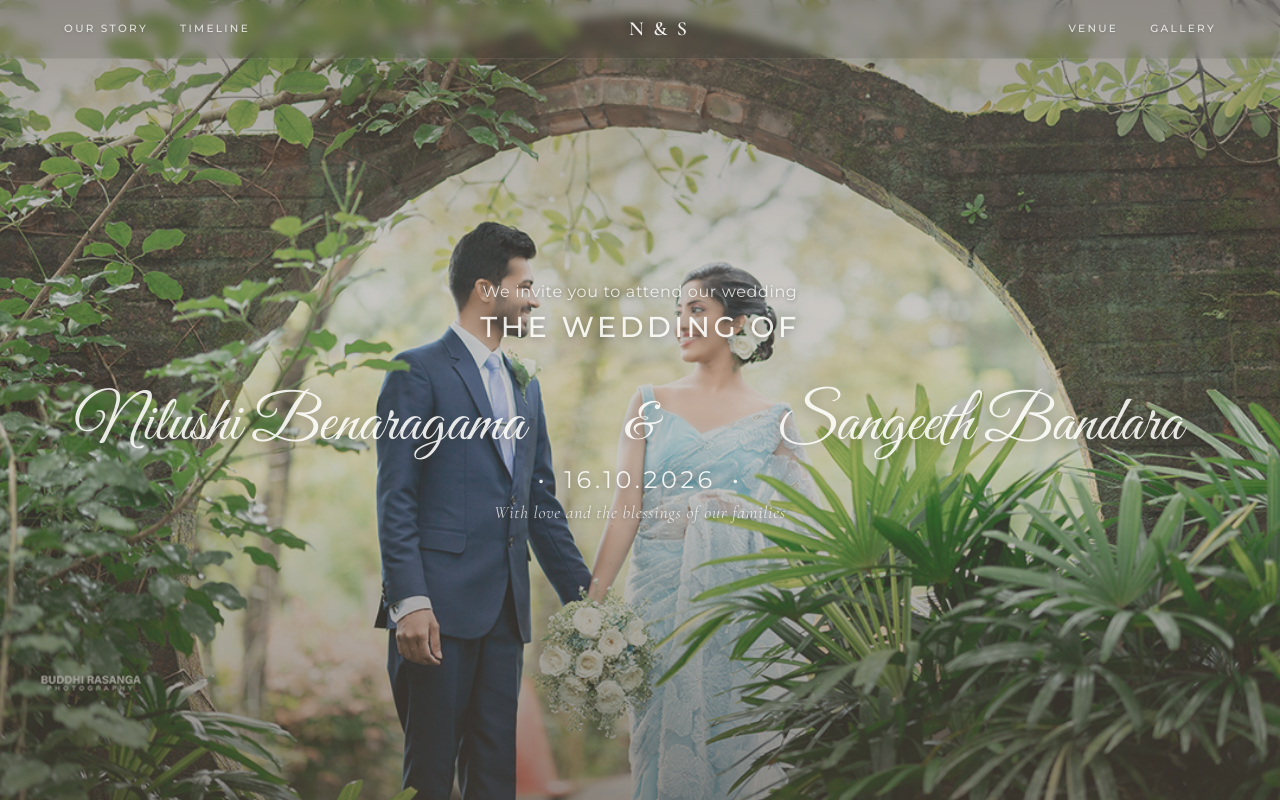
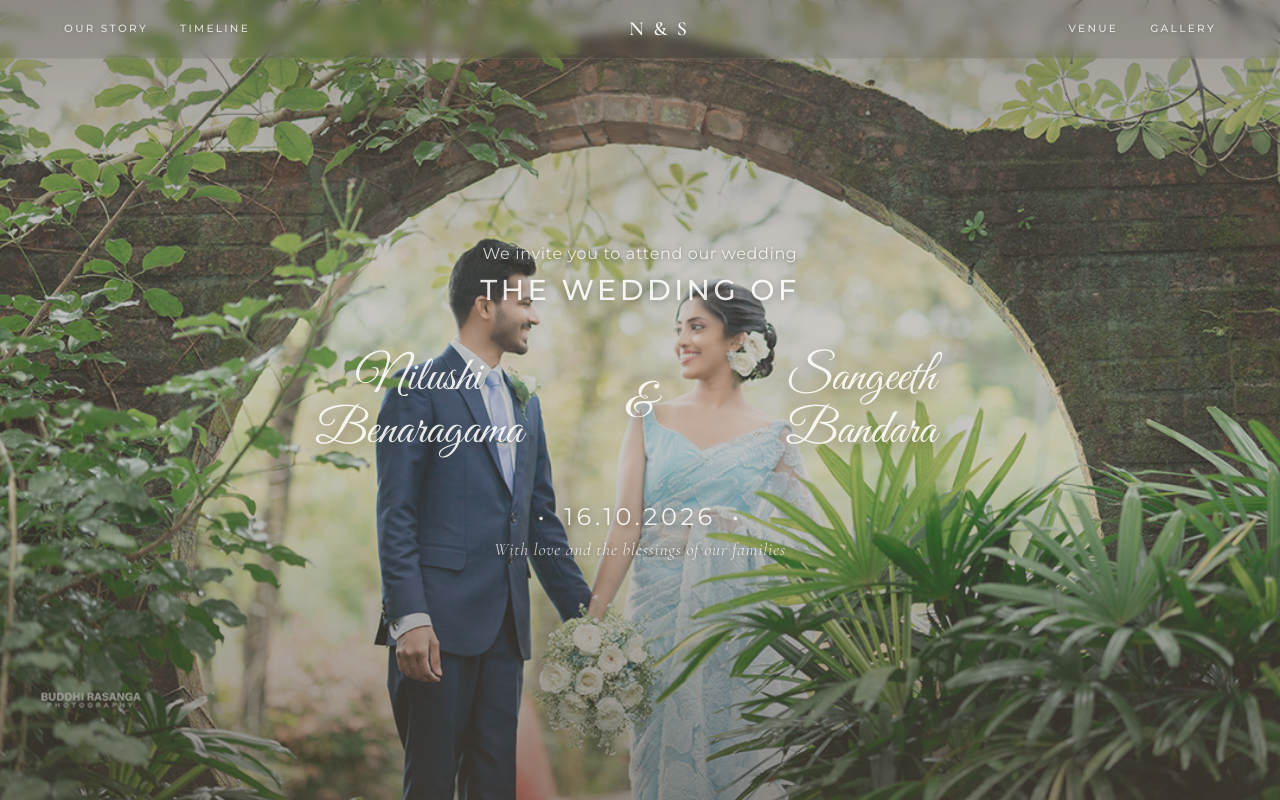
Before and after one commit to Benaragama-003/Wedding-Invitation, a React (Vite) app in the folder Frontend/: page / in a window 1280 px wide. Both pictures are taken after a click on the button "OPEN INVITATION". Shown: the top 800 px of the page. Built offline with nearby package versions, Linux system fonts and the light colour scheme; a web font is replaced by a local one.

Commit message:
Fix names two-line layout with dynamic splitting and recalculate hero photo object-position

```diff
--- a/Frontend/src/index.css
+++ b/Frontend/src/index.css
@@ -649,35 +649,34 @@ body {
    Goal: align the couple's joined hands
    vertically with the "&" text overlay.
 
-   The photo frame (from left):
-     ~30% = groom's left edge
-     ~50% = centre arch / hands meeting point
-     ~70% = bride's right edge
-
-   objectPosition x=52%  → centred on arch + hands
-   objectPosition y=68%  → pulls image UP so the
-     lower-centre (hands area) sits at mid-screen,
-     aligning with the "&" ampersand text.
+   Math: hands at ~78% of photo, & at ~55% of
+   viewport. For cover on 16:9 viewport the
+   rendered height ≈ 1.4× viewport.
+   Y = 78 - (78 - 55) × 1.4 ≈ 46%.
    ============================================ */
 .hero-photo {
   width: 100%;
   height: 100%;
   object-fit: cover;
-  object-position: 58% 78%;
-  /* couple shifted right, hands align with & symbol */
+  object-position: 50% 46%;
 }
 
-/* ── Mobile override ────────────────────────
-   On narrow screens the couple's full bodies
-   and faces must be visible without cropping.
-
-   Strategy: use object-fit: cover to fill the
-   entire viewport edge-to-edge, combined with
-   less Y shift so arch stays visible at top.
-   ────────────────────────────────────────── */
+/* ── Mobile override ──────────────────────── */
 @media (max-width: 768px) {
   .hero-photo {
     object-fit: cover;
-    object-position: 55% 35%;
+    object-position: 50% 52%;
   }
 }
+
+/* ── Names container mobile stack ── */
+@media (max-width: 768px) {
+  .names-container {
+    flex-direction: column !important;
+    gap: 0.5rem !important;
+  }
+  .names-container h1 {
+    max-width: 100% !important;
+    font-size: clamp(2.8rem, 9vw, 3.5rem) !important;
+  }
+}
--- a/Frontend/src/sections/HeroSection.jsx
+++ b/Frontend/src/sections/HeroSection.jsx
@@ -9,6 +9,12 @@ export default function HeroSection() {
   const scrollDown = () => {
     document.getElementById('couple')?.scrollIntoView({ behavior: 'smooth' });
   };
+
+  // Split names for two-line rendering
+  const brideFirst = BRIDE_NAME.split(' ')[0];
+  const brideLast  = BRIDE_NAME.split(' ').slice(1).join(' ');
+  const groomFirst = GROOM_NAME.split(' ')[0];
+  const groomLast  = GROOM_NAME.split(' ').slice(1).join(' ');
 
   return (
     <section
@@ -102,21 +108,36 @@ export default function HeroSection() {
           </h3>
 
           {/* Names block: 3-column layout on desktop, stacked on mobile */}
-          <div className="flex flex-col md:flex-row items-center justify-center gap-2 md:gap-6 mb-10 w-full">
-
-            {/* Bride name */}
+          <div
+            className="names-container"
+            style={{
+              display: 'flex',
+              flexDirection: 'row',
+              alignItems: 'center',
+              justifyContent: 'center',
+              gap: '1rem',
+              marginBottom: '2.5rem',
+              width: '100%',
+              maxWidth: '1100px',
+              margin: '0 auto 2.5rem auto',
+            }}
+          >
+            {/* Bride */}
             <h1
-              className="font-script text-center"
+              className="font-script"
               style={{
                 color: '#FFFFFF',
-                fontSize: 'clamp(2.5rem, 5vw, 4.2rem)',
-                lineHeight: 1.1,
+                fontSize: 'clamp(2.4rem, 3.8vw, 3.8rem)',
+                lineHeight: 1.08,
                 textShadow: '0 4px 16px rgba(0,0,0,0.5)',
+                textAlign: 'center',
                 flex: '1',
-                textAlign: 'center',
+                maxWidth: '340px',
+                wordBreak: 'keep-all',
+                overflowWrap: 'break-word',
               }}
             >
-              {BRIDE_NAME}
+              {brideFirst}<br />{brideLast}
             </h1>
 
             {/* Ampersand */}
@@ -124,30 +145,36 @@ export default function HeroSection() {
               className="font-script"
               style={{
                 color: '#FFFFFF',
-                fontSize: 'clamp(2rem, 4vw, 3.5rem)',
+                fontSize: 'clamp(2.5rem, 3.8vw, 3.8rem)',
                 textShadow: '0 4px 16px rgba(0,0,0,0.5)',
                 flexShrink: 0,
+                width: '70px',
+                textAlign: 'center',
+                alignSelf: 'center',
                 lineHeight: 1,
+                display: 'block',
               }}
             >
               &amp;
             </span>
 
-            {/* Groom name */}
+            {/* Groom */}
             <h1
-              className="font-script text-center"
+              className="font-script"
               style={{
                 color: '#FFFFFF',
-                fontSize: 'clamp(2.5rem, 5vw, 4.2rem)',
-                lineHeight: 1.1,
+                fontSize: 'clamp(2.4rem, 3.8vw, 3.8rem)',
+                lineHeight: 1.08,
                 textShadow: '0 4px 16px rgba(0,0,0,0.5)',
+                textAlign: 'center',
                 flex: '1',
-                textAlign: 'center',
+                maxWidth: '340px',
+                wordBreak: 'keep-all',
+                overflowWrap: 'break-word',
               }}
             >
-              {GROOM_NAME}
+              {groomFirst}<br />{groomLast}
             </h1>
-
           </div>
 
           {/* Date */}
```
